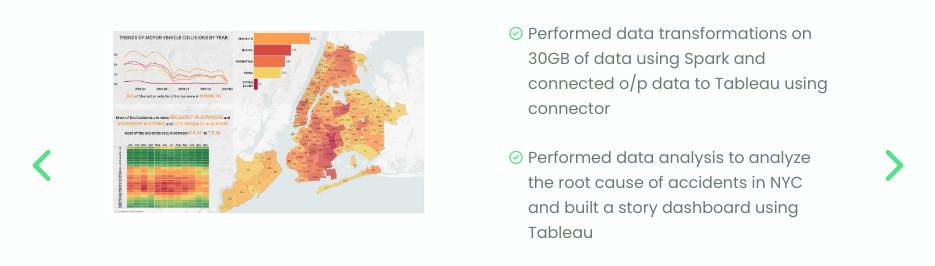
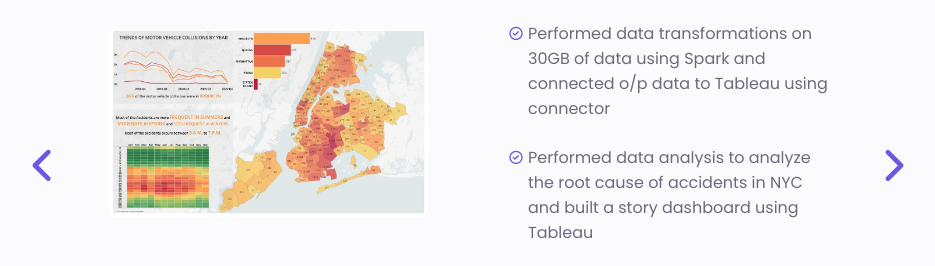
Before and after one commit to saikumarpochireddygari/portfolio, a plain HTML site: page index.html in a window 1280 px wide. Shown: the part 3290-3556 px from the top of the page, without its empty margins (172-1107 px from the left). Drawn offline with nearby package versions, Linux system fonts and the light colour scheme.

Commit message:
Update styles.css

```diff
--- a/assets/css/styles.css
+++ b/assets/css/styles.css
@@ -8,7 +8,7 @@
 
     /*========== Colors ==========*/
     /* Change favorite color */
-    --hue-color:  142; /*Purple 250 - Green 142 - Blue 230 - Pink 340*/
+    --hue-color:  250; /*Purple 250 - Green 142 - Blue 230 - Pink 340*/
 
     /* HSL color mode */
     --first-color: hsl(var(--hue-color), 69%, 61%);
```
